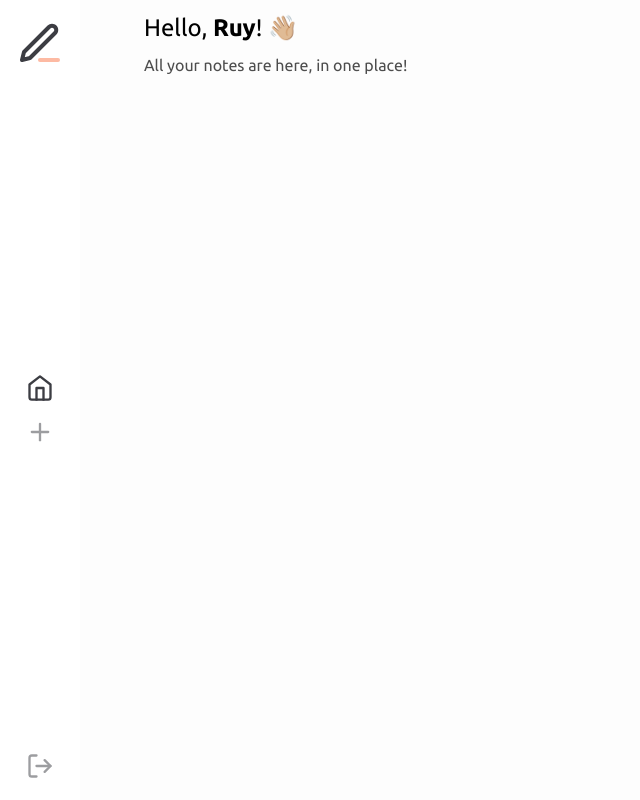
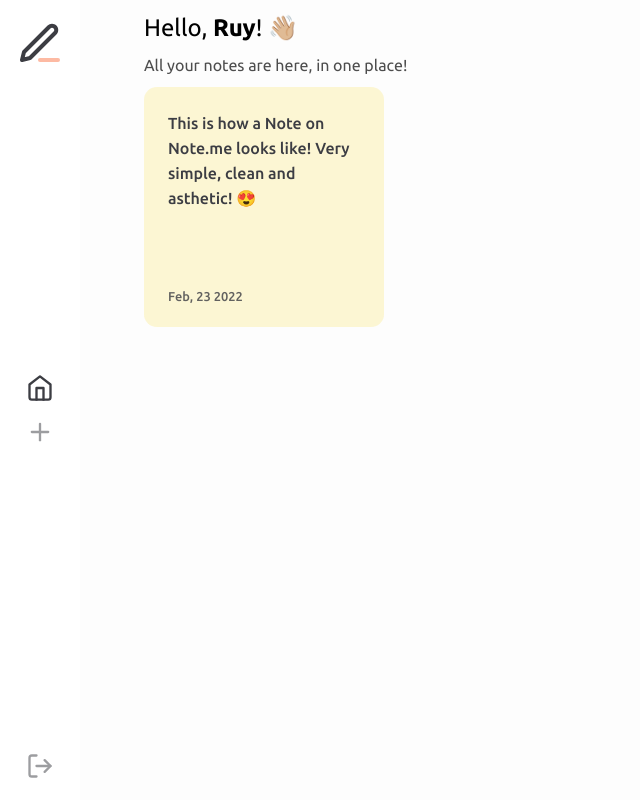
Before and after one commit to ruymon/note.me, a React (Vite) app: page /app/1 in a window 1280 px wide. Shown: the whole page, without its empty margins (0-640 px from the left). Built offline with nearby package versions, Linux system fonts and the light colour scheme.

Commit message:
Posts layout

```diff
--- /dev/null
+++ b/src/components/Post/index.tsx
@@ -0,0 +1,29 @@
+import { ReactNode } from "react";
+import { Container, Content } from "./styles";
+
+import { colors } from '../../styles/colors';
+
+interface PostProps {
+    color: 'yellow' | 'orange' | 'lilac' | 'green' | 'cyan';
+    children: ReactNode;
+    date: string;
+}
+
+const postColorDictionary = {
+    'yellow': colors.post.opaqueLightYellow,
+    'orange': colors.post.opaqueRedOrange,
+    'lilac': colors.post.opaqueLilac,
+    'green': colors.post.opaqueGreenCyan,
+    'cyan': colors.post.opaqueLightCyan,
+};
+
+export function Post(props: PostProps) {
+    return(
+        <Container color={postColorDictionary[props.color]}>
+            <Content>
+                {props.children}
+                <span>{props.date}</span>
+            </Content>
+        </Container>
+    )
+}
--- /dev/null
+++ b/src/components/Post/styles.ts
@@ -0,0 +1,45 @@
+import styled from "styled-components";
+import { colors } from "../../styles/colors";
+
+interface PostStyleProps {
+    color: string;
+}
+
+export const Container = styled.div<PostStyleProps>`
+    background: ${(props) => props.color};
+
+    width: 15rem;
+    height: 15rem;
+
+    border-radius: 0.8rem;
+
+    display: flex;
+    flex-direction: column;
+    justify-content: center;
+    align-items: center;
+`;
+
+export const Content = styled.div`
+    width: 80%;
+    height: 80%;
+
+    display: flex;
+    flex-direction: column;
+    justify-content: space-between;
+
+
+    p {
+        margin: 0;
+        font-size: 1rem;
+        font-weight: 500;
+        line-height: 25px;
+        color: ${colors.primary.midnight}
+    }
+
+    span {
+        font-size: 0.8rem;
+        font-weight: 500;
+        color: ${colors.primary.midnight};
+        opacity: 0.8;
+    }
+`;
--- a/src/pages/Dashboard/index.tsx
+++ b/src/pages/Dashboard/index.tsx
@@ -1,5 +1,7 @@
 import { Sidebar } from './../../components/Sidebar';
 import { Container, Wrapper, Greeting } from './styles'
+
+import { Post } from './../../components/Post';
 
 export function Dashboard() {
   return (
@@ -12,6 +14,11 @@ export function Dashboard() {
           <h1>Hello, <strong>Ruy</strong>! 👋🏼</h1>
           <h2>All your notes are here, in one place!</h2>
         </Greeting>
+
+        <Post color='yellow' date='Feb, 23 2022'>
+          <p>This is how a Note on Note.me looks like! Very simple, clean and asthetic! 😍</p>
+        </Post>
+
       </Container>
     </Wrapper>
   );
```
